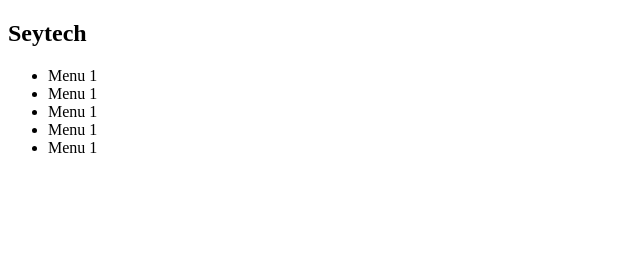
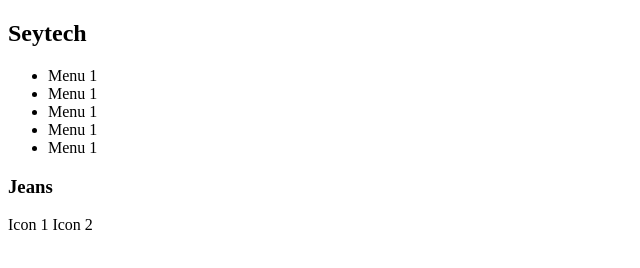
Before and after one commit to ARRIOLALEO/e-shop-2023, a plain HTML site: page index.html in a window 1280 px wide. Shown: the whole page, without its empty margins (0-640 px from the left). Drawn offline with Linux system fonts and the light colour scheme.

Commit message:
feat: added header

```diff
--- a/index.html
+++ b/index.html
@@ -22,7 +22,11 @@
         </aside>
         <main class="mian-container">
             <header>
-
+                <h3>Jeans</h3>
+                <div>
+                    <span>Icon 1</span>
+                    <span>Icon 2</span>
+                </div>
             </header>
             <div class="slider">
 
```
